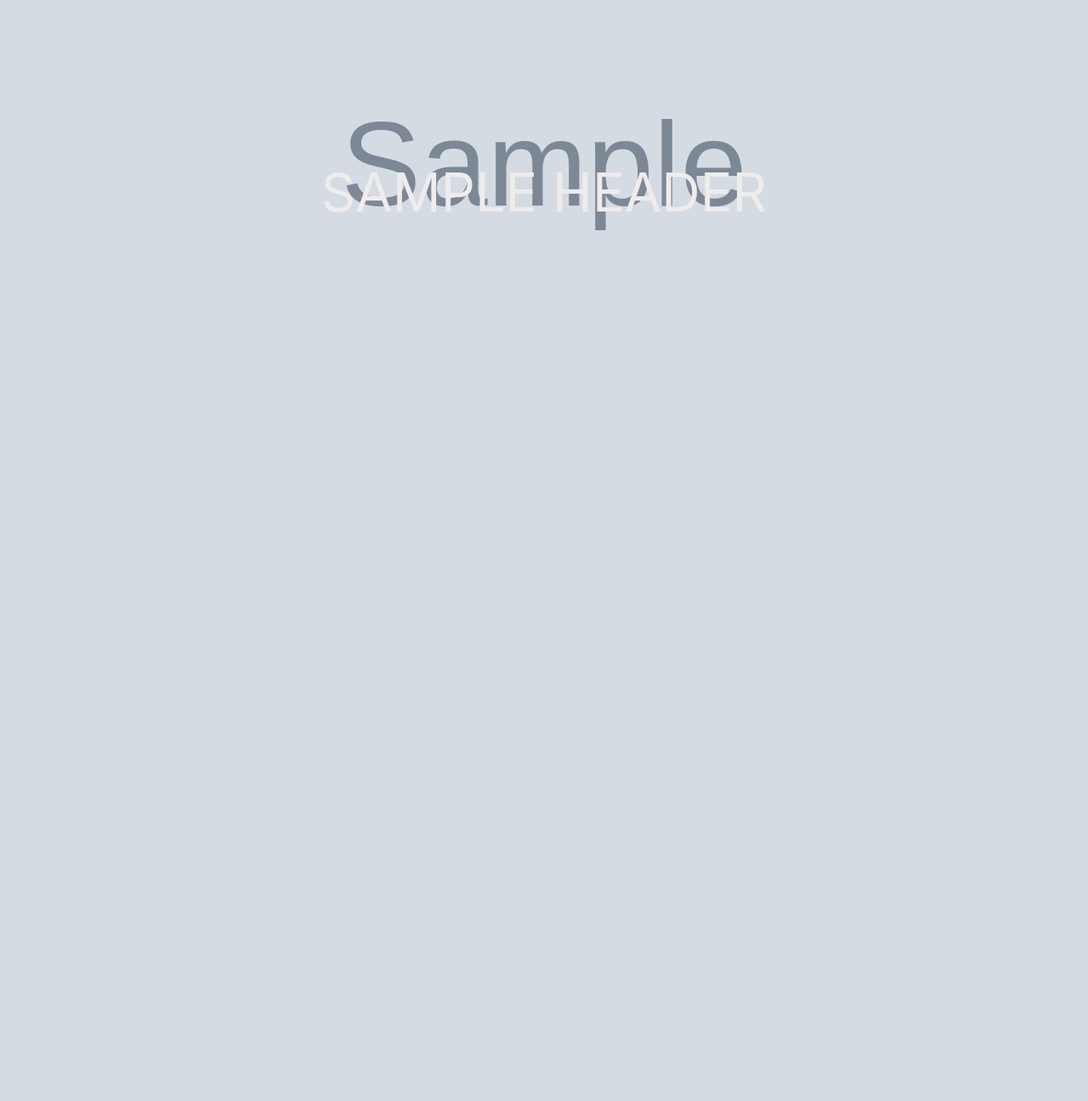
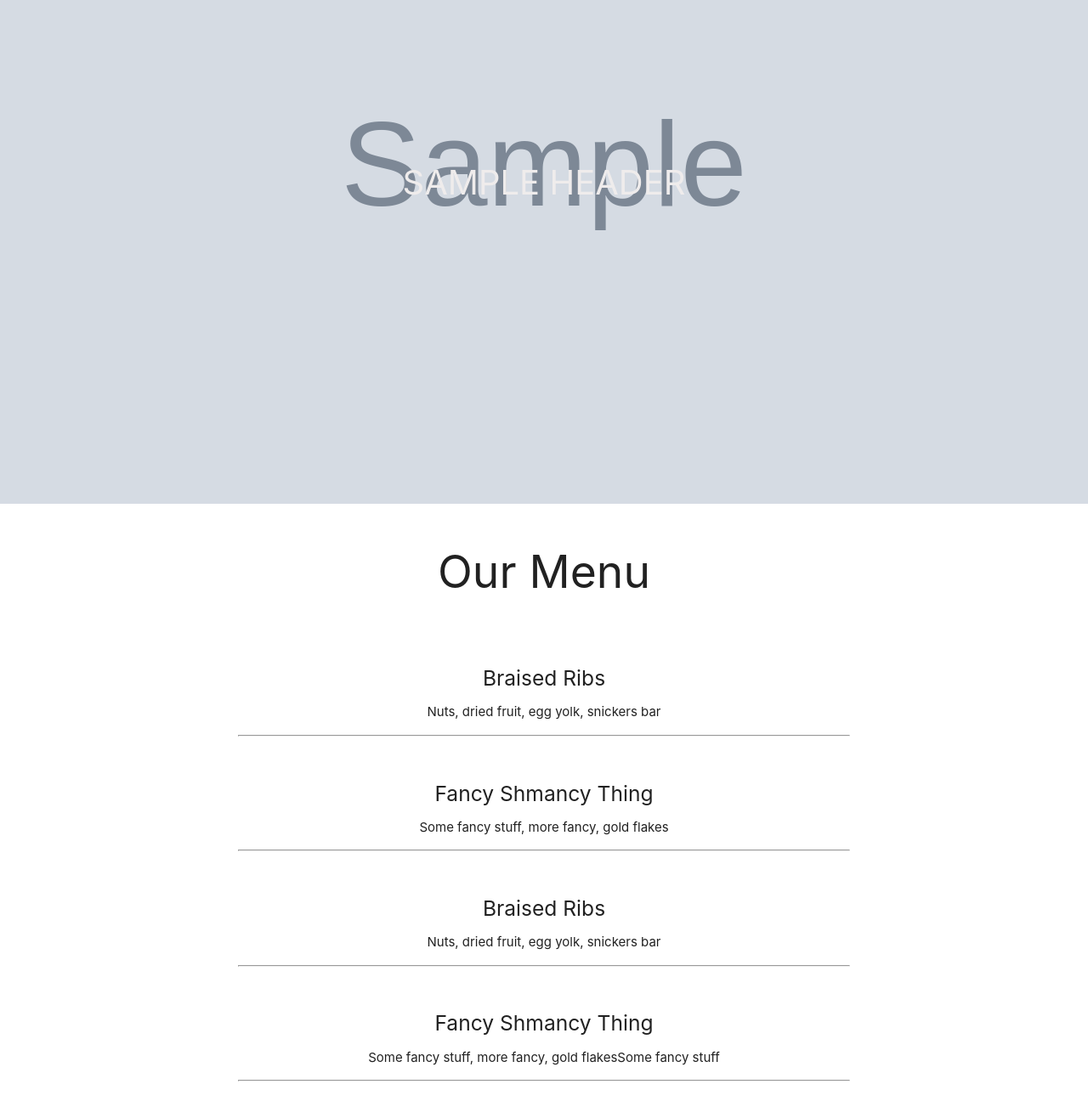
Before and after one commit to codexter1/CMS, a Django app: page /home/ in a window 1280 px wide. Shown: the part 286-1582 px from the top of the page at 85% size. Before the commit the page ends 557 px from the top, so only its background shows below. Run offline with Django 3.2, Linux system fonts and the light colour scheme; a user stored in the database is signed in; tables that the repository leaves empty hold one stand-in row (values such as "Sample post"); grey boxes marked "Sample" are stand-in pictures.

Commit message:
adds layout to frontpage according to new wireframes

```diff
--- a/CMS/main_app/static/style.css
+++ b/CMS/main_app/static/style.css
@@ -15,6 +15,10 @@ h1 {
   margin-top: 20px;
 }
 
+a:hover {
+  text-decoration: underline;
+}
+
 .container {
   display: table;
   padding-top: 80px;
@@ -27,8 +31,35 @@ h1 {
   text-align: center;
 }
 
+.menu-container {
+  background: white;
+  /* height: 1000px; */
+}
+
+.section-title {
+  text-align: center;
+  padding: 15px;
+  margin: 15px;
+  background: white;
+}
+
+.grid {
+  /* display: grid;
+  grid-template-columns: auto auto auto; */
+  padding: 0 250px;
+}
+
+.menu-item {
+  /* display: inline-block;
+  float: left; */
+  text-align: center;
+  margin: 0 15px;
+  padding: 15px;
+  /* width: 300px; */
+}
+
 #bg-transparent {
-  background-color: rgba(255,0,0,0);
+  background-color: rgba(255,255,255,0);
   box-shadow: none;
 }
 
--- a/CMS/main_app/templates/home.html
+++ b/CMS/main_app/templates/home.html
@@ -4,14 +4,9 @@
   <head>
     <meta charset="utf-8">
     <title>Home Page</title>
+    <link href="https://fonts.googleapis.com/icon?family=Material+Icons" rel="stylesheet">
+    <link type="text/css" rel="stylesheet" href="{% static 'materialize.css' %}"  media="screen,projection"/>
     <link type="text/css" rel="stylesheet" href="{% static 'style.css' %}"/>
-    <!--Import Google Icon Font-->
-      <link href="https://fonts.googleapis.com/icon?family=Material+Icons" rel="stylesheet">
-    <!-- Compiled and minified CSS -->
-    <link rel="stylesheet" href="https://cdnjs.cloudflare.com/ajax/libs/materialize/1.0.0-beta/css/materialize.min.css">
-    <link type="text/css" rel="stylesheet" href="{% static 'materialize.css' %}"  media="screen,projection"/>
-    <!-- Compiled and minified JavaScript -->
-    <script src="https://cdnjs.cloudflare.com/ajax/libs/materialize/1.0.0-beta/js/materialize.min.js"></script>
 
   </head>
   {% for header in header %}
@@ -45,6 +40,35 @@
         <h1>{{header.title}}</h1>
       </section>
     </header>
+    <main>
+      <div class="menu-container">
+        <div class="section-title">
+          <h2>Our Menu</h2>
+        </div>
+        <div class="grid">
+          <div class="menu-item">
+            <h5>Braised Ribs</h5>
+            <p>Nuts, dried fruit, egg yolk, snickers bar</p>
+            <hr>
+          </div>
+          <div class="menu-item">
+            <h5>Fancy Shmancy Thing</h5>
+            <p>Some fancy stuff, more fancy, gold flakes</p>
+            <hr>
+          </div>
+          <div class="menu-item">
+            <h5>Braised Ribs</h5>
+            <p>Nuts, dried fruit, egg yolk, snickers bar</p>
+            <hr>
+          </div>
+          <div class="menu-item">
+            <h5>Fancy Shmancy Thing</h5>
+            <p>Some fancy stuff, more fancy, gold flakesSome fancy stuff</p>
+            <hr>
+          </div>
+        </div>
+      </div>
+    </main>
 
     <script src="https://ajax.googleapis.com/ajax/libs/jquery/3.3.1/jquery.min.js"></script>
     <script src="{% static 'app.js' %}"></script>
```
